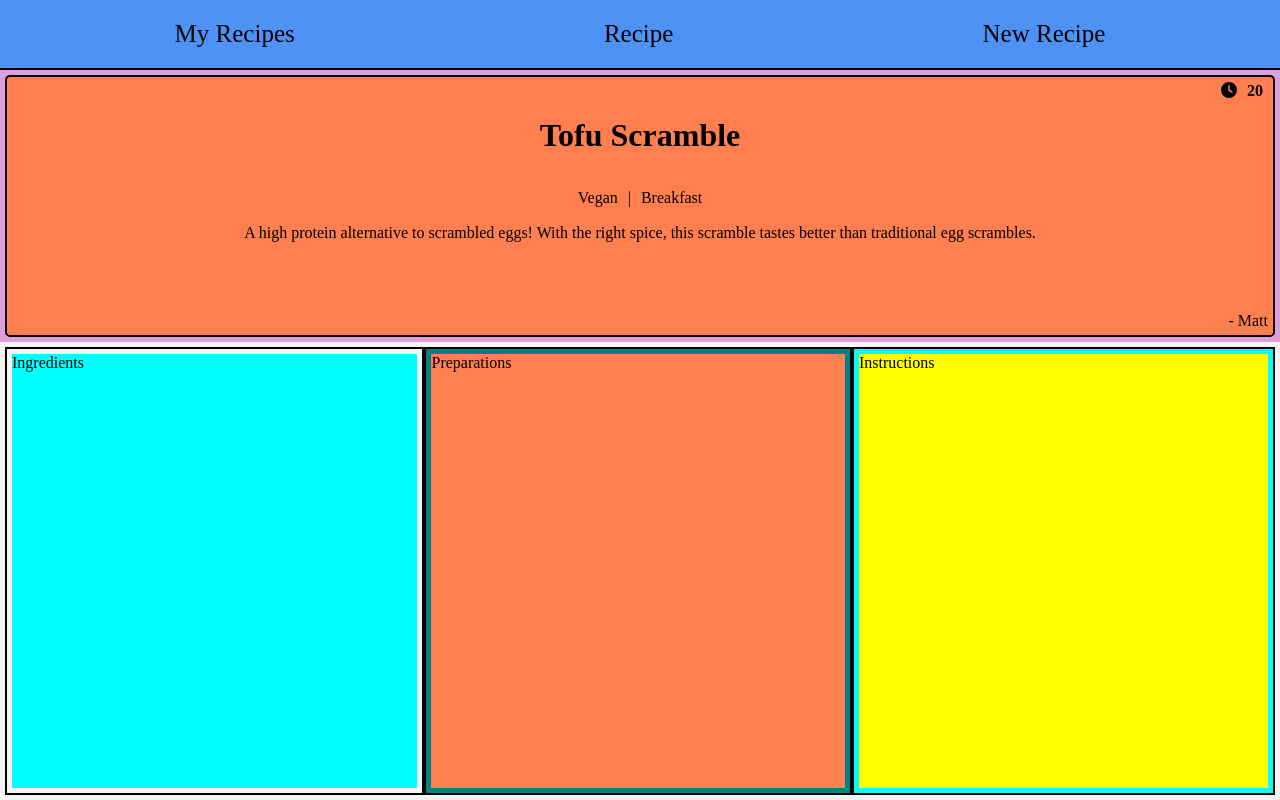
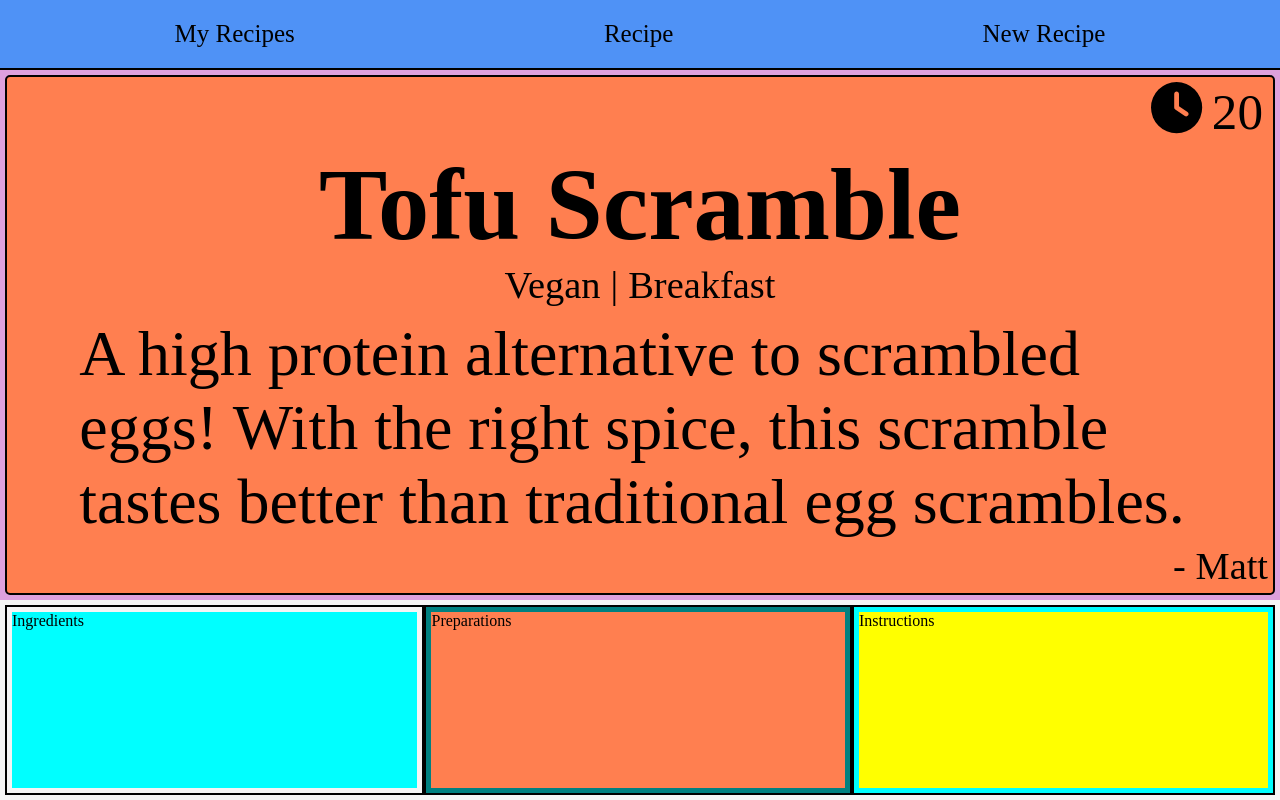
Before and after one commit to biggersmatt/jumptorecipe, a React (Create React App) app: page /recipe in a window 1280 px wide. Built offline with nearby package versions, Linux system fonts and the light colour scheme.

Commit message:
Adds font sizes to recipe page

```diff
--- a/src/components/MyRecipes/Item.jsx
+++ b/src/components/MyRecipes/Item.jsx
@@ -9,10 +9,10 @@ export default function Item() {
         <p className="description padding">A high protein alternative to scrambled eggs! With the right spice, this scramble tastes better than traditional egg scrambles.</p>
       </div>
       <div className='flex space-around align-center flex-grow-1'>
-        <div className='categories flex'>
-          <p>Vegan</p>
-          <p>|</p>
-          <p>Breakfast</p>
+        <div className='flex'>
+          <p className='padding-sides'>Vegan</p>
+          <p className='padding-sides'>|</p>
+          <p className='padding-sides'>Breakfast</p>
         </div>
       </div>
     </div>
--- a/src/components/Recipe/recipe.css
+++ b/src/components/Recipe/recipe.css
@@ -12,11 +12,27 @@
 .time-wrapper {
   width: 100%;
 }
-.categories p {
-  padding: 0 5px;
+.time-clock {
+  font-size: 4vw;
+}
+.time-number {
+  font-size: 4vw;
+}
+.list-item {
+  font-size: 3vw;
+}
+.recipe-name {
+  font-size: 8vw;
+}
+.item-info {
+  width: 90%;
+  font-size: 5vw;
 }
 .author {
   width: 100%;
+}
+.author p {
+  font-size: 3vw;
 }
 
 /* Details */
--- a/src/pages/Recipe.jsx
+++ b/src/pages/Recipe.jsx
@@ -5,24 +5,24 @@ import '../components/Recipe/recipe.css';
 export default function Recipe() {
   return (
     <div className='page flex column'>
-      <div className='recipe-wrapper flex flex-grow-1 padding'>
+      <div className='recipe-wrapper flex padding'>
         <div className='recipe flex column align-center flex-grow-1 border radius padding'>
           <div className='time-wrapper'>
             <div className='flex flex-end'>
-              <FontAwesomeIcon icon={faClock} className='padding-sides' />
-              <h4 className='padding-sides'>20</h4>
+              <FontAwesomeIcon icon={faClock} className='time-clock padding-sides' />
+              <p className='time-number padding-sides'>20</p>
             </div>
           </div>
-          <div className='flex justify-center align-center flex-grow-1'>
-            <h1>Tofu Scramble</h1>
+          <div className='flex column justify-center align-center padding'>
+            <h1 className='recipe-name'>Tofu Scramble</h1>
+            <div className='flex align-center'>
+              <p className='list-item padding-sides'>Vegan</p>
+              <p className='list-item padding-sides'>|</p>
+              <p className='list-item padding-sides'>Breakfast</p>
+            </div>
           </div>
-          <div className='categories flex align-center flex-grow-1'>
-            <p>Vegan</p>
-            <p>|</p>
-            <p>Breakfast</p>
-          </div>
-          <div className='flex-grow-2'>
-            <p>A high protein alternative to scrambled eggs! With the right spice, this scramble tastes better than traditional egg scrambles.</p>
+          <div className='flex justify-center align-center padding'>
+            <p className='item-info'>A high protein alternative to scrambled eggs! With the right spice, this scramble tastes better than traditional egg scrambles.</p>
           </div>
           <div className='author flex flex-end'>
             <p>- Matt</p>
```
